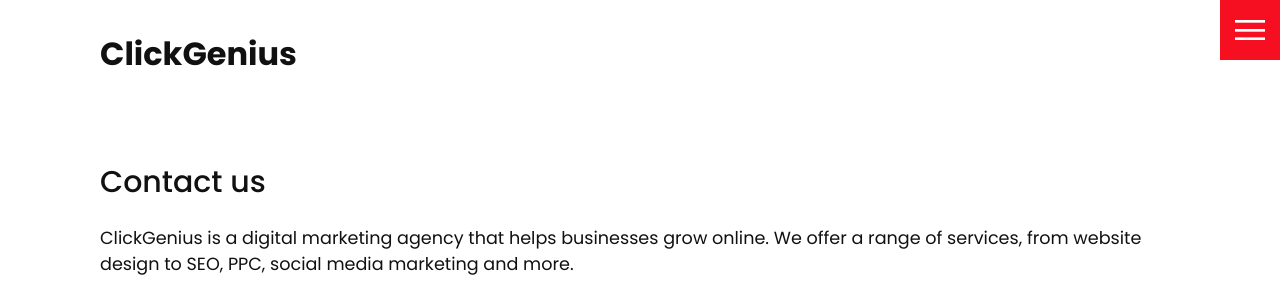
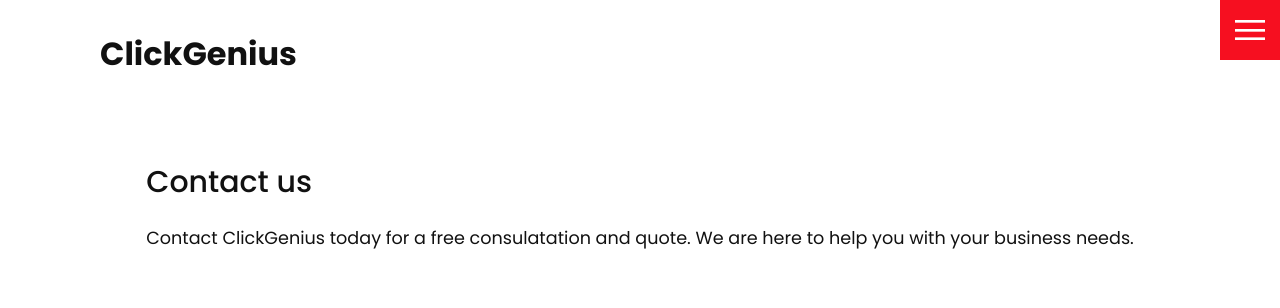
Before and after one commit to Maikel-Mirza/ClickGenius, a plain HTML site: page contact.html in a window 1280 px wide. Shown: the top 308 px of the page. Drawn offline with Linux system fonts and the light colour scheme.

Commit message:
edited contact page

```diff
--- a/contact.html
+++ b/contact.html
@@ -47,7 +47,7 @@
       <div class="title">
         <h1>Contact us</h1>
         <p>
-         ClickGenius is a digital marketing agency that helps businesses grow online. We offer a range of services, from website design to SEO, PPC, social media marketing and more.
+         Contact ClickGenius today for a free consulatation and quote. We are here to help you with your business needs.
         </p>
       </div>
       <div class="contact">
```
Also changed, not shown: bucket-policy.txt (added).
